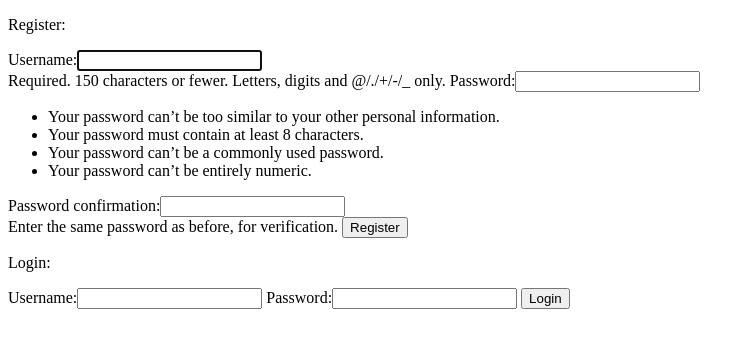
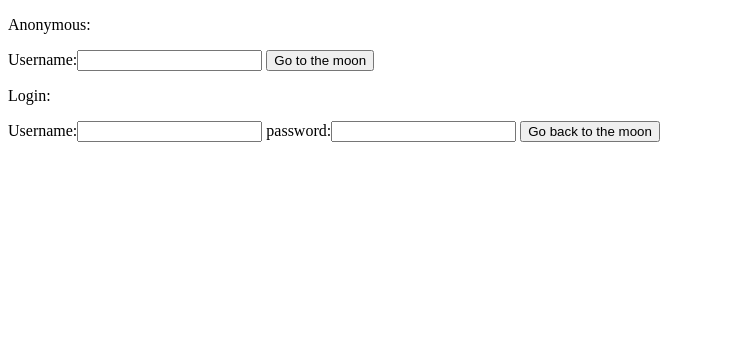
Before and after one commit to Frky/moon, a Django app: page / in a window 1280 px wide. Shown: the top 348 px of the page, without its empty margins (0-755 px from the left). Run offline with Django 3.2, Linux system fonts and the light colour scheme.

Commit message:
Manage anonymous users

```diff
--- a/moon/settings/base.py
+++ b/moon/settings/base.py
@@ -104,7 +104,7 @@ AUTH_PASSWORD_VALIDATORS = [
 ]
 
 AUTHENTICATION_BACKENDS = (
-    'website.auth_backend.PasswordlessAuthBackend',
+    'django.contrib.auth.backends.ModelBackend',
 )
 
 
@@ -146,3 +146,5 @@ CHANNEL_LAYERS = {
         "ROUTING": "website.routing.channel_routing",
     },
 }
+
+ANONYMOUS_PASSWORD = 'itisimportanttohavesucurepasswords!'
--- a/website/forms.py
+++ b/website/forms.py
@@ -1,9 +1,26 @@
 from django import forms
 
 
-class UsernameForm(forms.Form):
-    username = forms.CharField(label='username', max_length=64)
+class AnonymousForm(forms.Form):
+    username = forms.CharField(
+        label='Username',
+        max_length=64,
+    )
+    form_type = forms.CharField(
+        label='form-type',
+        max_length=64,
+        initial='anonymous',
+        widget=forms.HiddenInput,
+    )
 
-
-class RoomForm(forms.Form):
-    room = forms.CharField(label='room', max_length=64)
+class RegisteredForm(AnonymousForm):
+    password = forms.CharField(
+        label='password',
+        widget=forms.PasswordInput,
+    )
+    form_type = forms.CharField(
+        label='form-type',
+        max_length=64,
+        initial='anonymous',
+        widget=forms.HiddenInput,
+    )
--- a/website/templates/website/index.html
+++ b/website/templates/website/index.html
@@ -5,22 +5,22 @@
 
     {% if not user.is_authenticated %}
     <p>
-        Register:
-        <form action="register" method="post">
+        Anonymous:
+        <form action="{% url 'index' %}" method="post">
             {% csrf_token %}
-            {{ registrationForm }}
+            {{ anonymousForm }}
             <input type="hidden" name="next" value="{{ request.GET.next }}" />
-            <input type="submit" value="Register" />
+            <input type="submit" value="Go to the moon" />
         </form>
     </p>
 
     <p>
         Login:
-        <form action="login" method="post">
+        <form action="{% url 'index' %}" method="post">
             {% csrf_token %}
-            {{ authenticationForm }}
+            {{ registeredForm }}
             <input type="hidden" name="next" value="{{ request.GET.next }}" />
-            <input type="submit" value="Login" />
+            <input type="submit" value="Go back to the moon" />
         </form>
     </p>
     {% else %}
--- a/website/views.py
+++ b/website/views.py
@@ -1,19 +1,40 @@
 import bcrypt
 
+from django.conf import settings
 from django.core.exceptions import ObjectDoesNotExist
 from django.contrib.auth import authenticate, login
 from django.contrib.auth.decorators import login_required
 from django.contrib.auth.forms import AuthenticationForm, UserCreationForm
+from django.contrib.auth.models import User
 from django.shortcuts import render, redirect
 
 from website.models import UndergroundComptoir
-from .forms import UsernameForm
+from .forms import AnonymousForm, RegisteredForm
 
 def index(req):
     # Homepage of the website
+    # If a form was posted
+    if "form-type" in req.POST.keys():
+        username = req.POST.get("username")
+        # Anonymous registration
+        if req.POST["form-type"] == "anonymous":
+            password = getattr(settings, "ANONYMOUS_PASSWORD", None)
+            # If username does not exist,
+            # create it with default anonymous password
+            user, created = User.objects.get_or_create(username=username)
+            if created:
+                print("user created")
+                user.set_password(password)
+                user.save()
+        elif req.POST["form-type"] == "registered":
+            password = req.POST.get("password")
+        print(username, password)
+        user = authenticate(username=username, password=password)
+        if user is not None and user.is_authenticated():
+            login(req, user)
     return render(req, "website/index.html", {
-        'registrationForm': UserCreationForm(),
-        'authenticationForm': AuthenticationForm(),
+        'anonymousForm': AnonymousForm(),
+        'registeredForm': RegisteredForm(),
     })
 
 @login_required(login_url="index")
```
